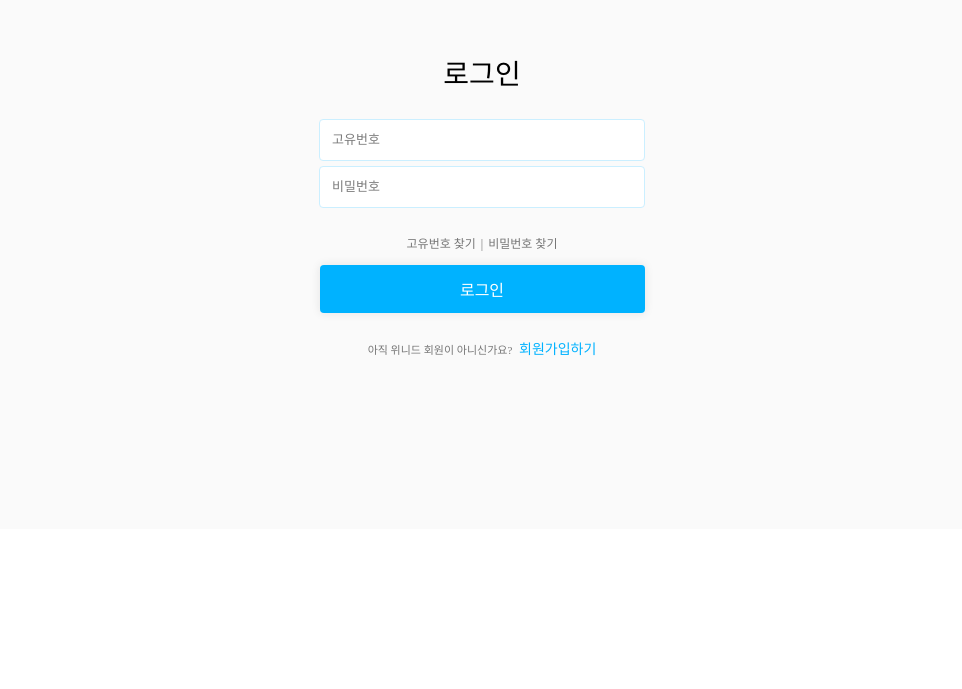
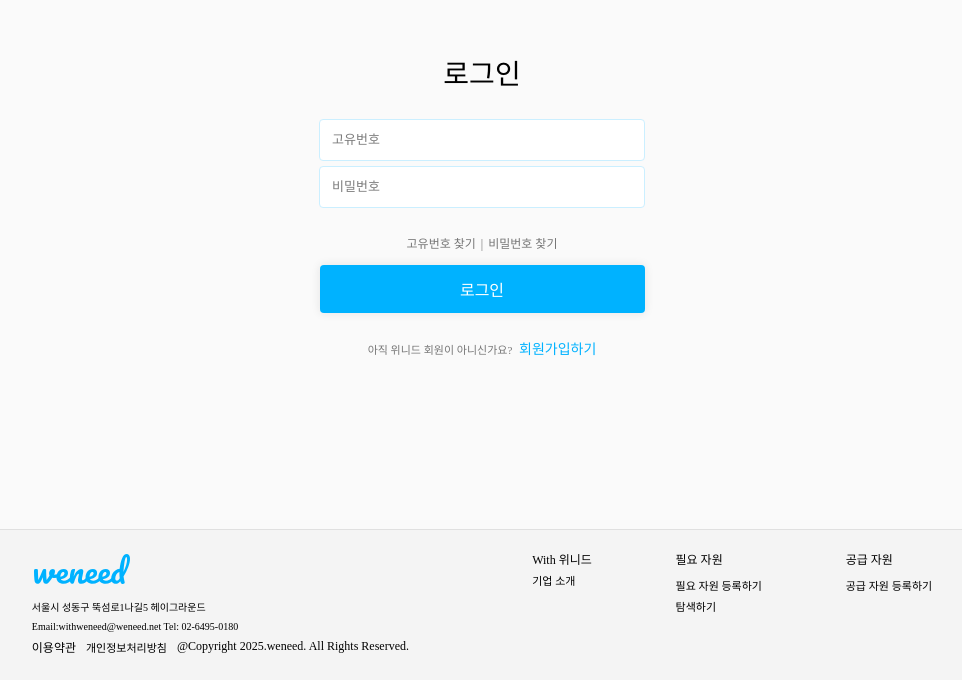
Before and after one commit to hayoung2/Weneed, a React (Vite) app in the folder weneed/: page /login in a window 1280 px wide. Shown: the part 111-800 px from the top of the page, without its empty margins (158-1120 px from the left). Built offline with nearby package versions, Linux system fonts and the light colour scheme; a web font is replaced by a local one.

Commit message:
ENH: 링크 연결

```diff
--- a/weneed/src/components/common/Footer/Footer.tsx
+++ b/weneed/src/components/common/Footer/Footer.tsx
@@ -12,9 +12,9 @@ const Footer: React.FC = () => {
           <p className={styles.basicText}>서울시 성동구 뚝섬로1나길5 헤이그라운드</p>
           <p className={styles.basicText}>Email:withweneed@weneed.net  Tel: 02-6495-0180</p>
           <div>
-            <p  className={styles.secondText}>이용약관</p>
+            <a href="https://transparent-pomelo-dd9.notion.site/18c3c563527f802bab78eab5e3b0b835?pvs=4"><p className={styles.secondText}>이용약관</p></a>
             <span><a href="https://transparent-pomelo-dd9.notion.site/18c3c563527f8023a12cfe23897a3757?pvs=4">개인정보처리방침</a></span>
-          <p className={styles.secondText}>@Copyright.weneed.All Rights Reserved.</p></div>
+          <p className={styles.secondText}>@Copyright 2025.weneed. All Rights Reserved.</p></div>
         </div>
       </div>
 
--- a/weneed/src/pages/Login/Login.tsx
+++ b/weneed/src/pages/Login/Login.tsx
@@ -2,6 +2,8 @@ import { useState } from 'react';
 import styles from '@/pages/Login/Login.module.scss';
 import InputBox from '@/components/common/InputBox/InputBox';
 import FormButton from '@/components/common/FormButton/FormButton';
+import Footer from '@/components/common/Footer/Footer';
+
 
 export const LoginPage = () => {
   const [id, setId] = useState('');
@@ -23,6 +25,7 @@ export const LoginPage = () => {
   };
 
   return (
+    <div>
     <div className={styles.loginContainer}>
       <h2 className={styles.title} style={{ fontSize: '28px', fontFamily: 'bold' }}>로그인</h2>
       <div className={styles.loginWrapper}>
@@ -41,5 +44,7 @@ export const LoginPage = () => {
         아직 위니드 회원이 아니신가요? <a href="/signup" className={styles.signupLink}>회원가입하기</a>
       </div>
     </div>
+    <Footer />
+    </div>
   );
 };
--- a/weneed/src/pages/SignUp/SignUp.tsx
+++ b/weneed/src/pages/SignUp/SignUp.tsx
@@ -1,6 +1,7 @@
 import React, { useState } from 'react';
 import styles from '@/pages/SignUp/SignUp.module.scss';
 import InputBox from '@/components/common/InputBox/InputBox';
+import Footer from '@/components/common/Footer/Footer';
 
 const SignUp: React.FC = () => {
   const [userType, setUserType] = useState<'기업' | '개인'>('기업');
@@ -36,6 +37,7 @@ const SignUp: React.FC = () => {
       : name && email && password) && termsChecked;
 
   return (
+    <div>
     <div className={styles.signUpContainer}>
       <h2 className={styles.title}>회원가입</h2>
 
@@ -87,8 +89,8 @@ const SignUp: React.FC = () => {
         </div>
 
         <div className={styles.termsLinks}>
-          <span>이용약관</span>
-          <span>개인정보처리방침</span>
+          <span><a href="https://transparent-pomelo-dd9.notion.site/18c3c563527f802bab78eab5e3b0b835?pvs=4">이용약관</a></span>
+          <span><a href="https://transparent-pomelo-dd9.notion.site/18c3c563527f8023a12cfe23897a3757?pvs=4">개인정보처리방침</a></span>
         </div>
         {isSubmitted && !termsChecked && <p className={styles.errorMessage2}>*이용약관 및 개인정보처리방침에 동의해주세요.</p>}
 
@@ -97,6 +99,8 @@ const SignUp: React.FC = () => {
         </button>
       </form>
     </div>
+    <Footer />
+    </div>
   );
 };
 
```
